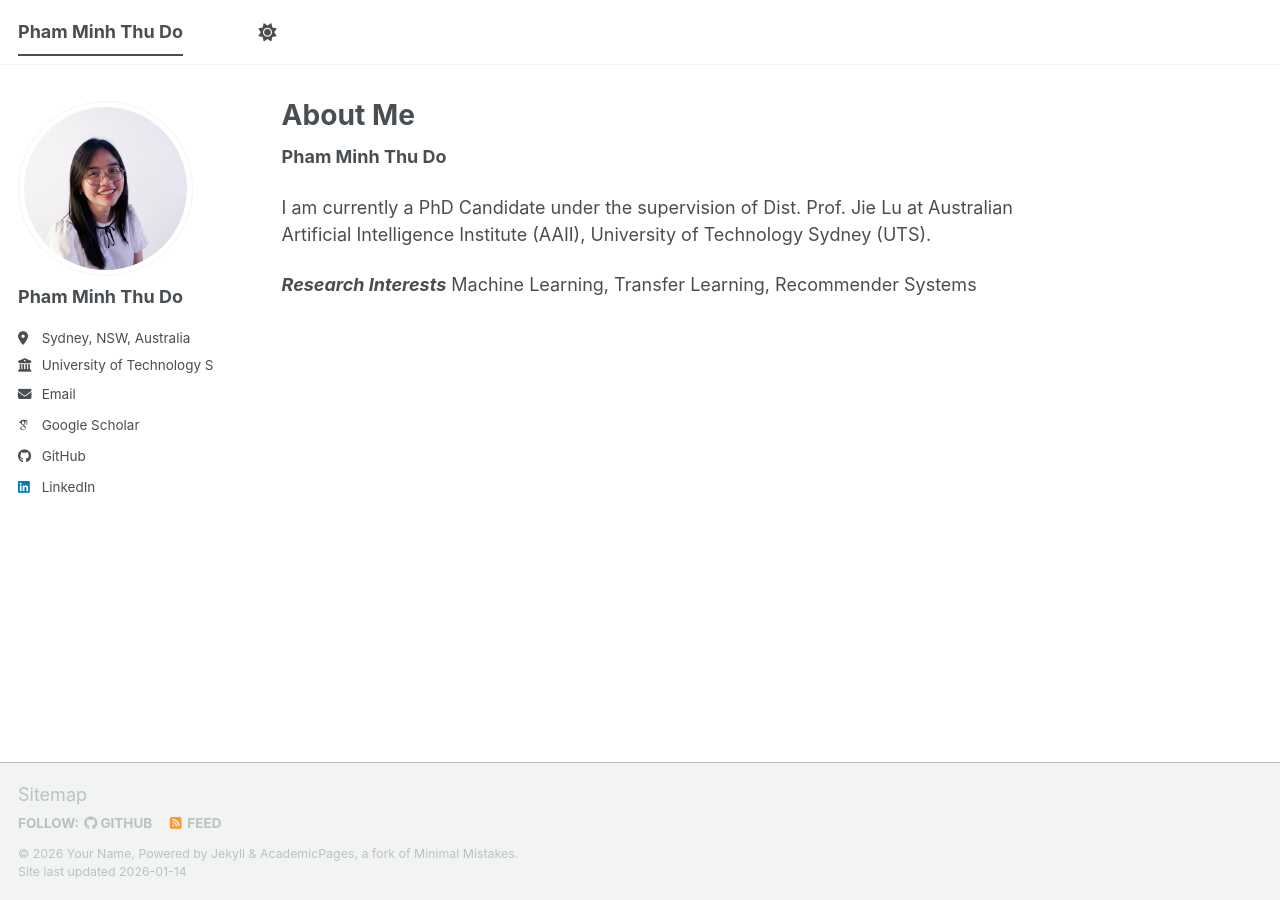
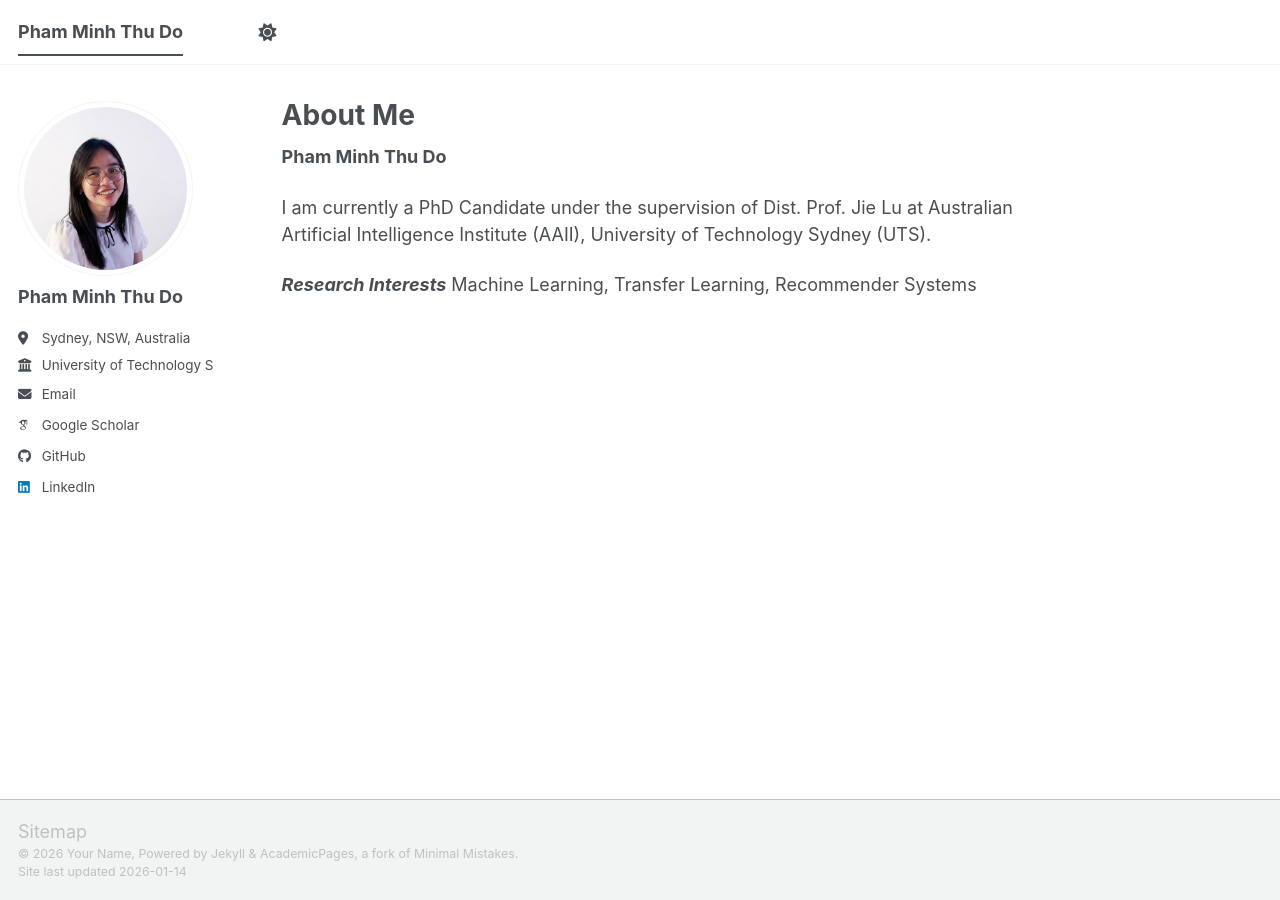
Before and after one commit to PMThuDo/PMThuDo.github.io, a Jekyll site: the page built from _pages/about.md, in a window 1280 px wide. Built offline with Jekyll 4.4.1, drawn with Linux system fonts in a browser that asks for light colours; some web fonts are replaced; a script bundle is joined from its source files by our own code; library files that are not in the unit come from our copies.

Commit message:
Update footer.html

```diff
--- a/_includes/footer.html
+++ b/_includes/footer.html
@@ -1,7 +1,7 @@
 {% include base_path %}
 
 {% if site.author.github or site.author.bitbucket or site.atom_feed.hide != true %}
-<div class="page__footer-follow">
+<!-- <div class="page__footer-follow">
   <ul class="social-icons">
     {% if site.data.ui-text[site.locale].follow_label %}
       <li><strong>{{ site.data.ui-text[site.locale].follow_label }}</strong></li>
@@ -17,7 +17,7 @@
     {% endif %}
   </ul>
 </div>
-{% endif %}
+{% endif %} -->
 
 <div class="page__footer-copyright">
   &copy; {{ site.time | date: '%Y' }} {{ site.name | default: site.title }}, {{ site.data.ui-text[site.locale].powered_by | default: "Powered by" }} <a href="https://jekyllrb.com" rel="nofollow">Jekyll</a> &amp; <a href="https://github.com/academicpages/academicpages.github.io">AcademicPages</a>, a fork of <a href="https://mademistakes.com/work/minimal-mistakes-jekyll-theme/" rel="nofollow">Minimal Mistakes</a>.<br />
```
